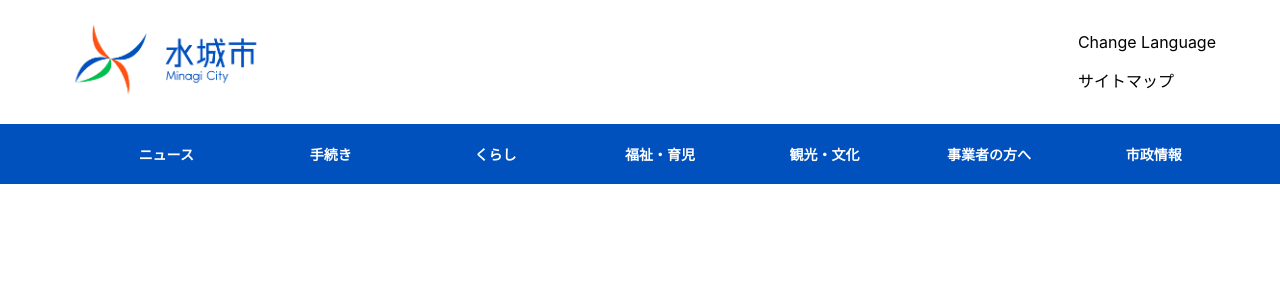
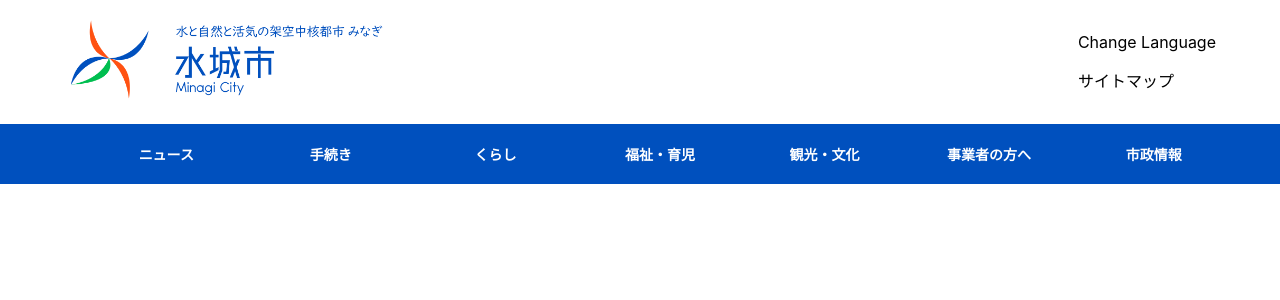
Before and after one commit to kazuki19992/Minagi-City, a React (Create React App) app: page / in a window 1280 px wide. Shown: the top 300 px of the page. Built offline with nearby package versions, Linux system fonts and the light colour scheme.

Commit message:
ロゴを変更(キャッチコピー追加)

```diff
--- a/src/Components/Header.js
+++ b/src/Components/Header.js
@@ -5,19 +5,23 @@ import './Header.css'
 export default function Header (props) {
 
     const logoStyle = {
-        width: 200,
+        width: 320,
         height: 'auto'
+    }
+
+    const headerStyle = {
+        maxWidth: '40%'
     }
 
     return (
         <div className="header">
             <header>
-                <div>
+                <div style={headerStyle}>
                     <Link to='/'>
                         <img src={Logo} style={logoStyle} alt="水城市(みなぎ市)トップページへ" />
                     </Link>
                 </div>
-                <div>
+                <div style={headerStyle}>
                     <p>Change Language</p>
                     <p>サイトマップ</p>
                 </div>
```
Also changed, not shown: src/Components/TopLogo.png.
